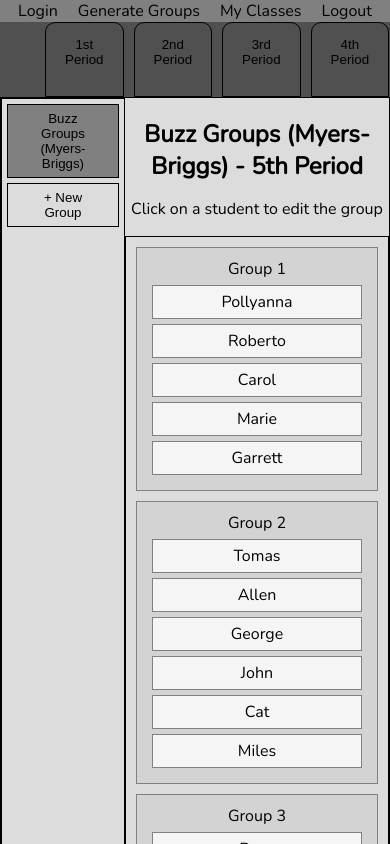
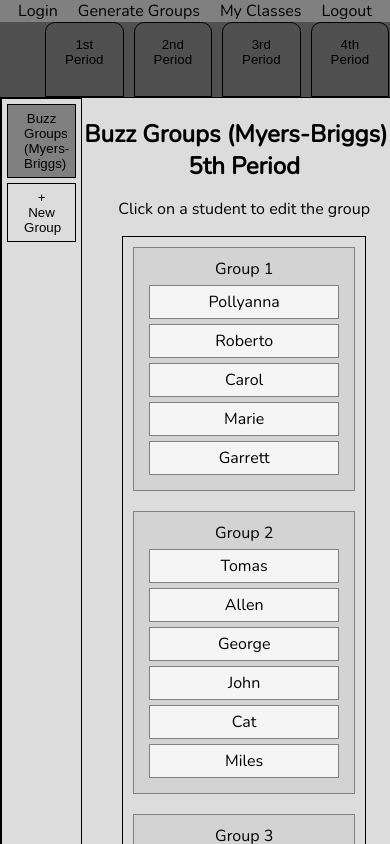
Before and after one commit to rise-erpelding/mixed-local-storage-refactor, a React (Create React App) app: page /my-groups in a window 390 px wide. Shown: the top 844 px of the page. Built offline with nearby package versions, Linux system fonts and the light colour scheme.

Commit message:
mobile-first styling for groups made page

```diff
--- a/src/routes/GroupsMadePage/GroupsMadePage.css
+++ b/src/routes/GroupsMadePage/GroupsMadePage.css
@@ -4,6 +4,13 @@
   flex-direction: column;
   justify-content: center;
   min-height: 100vh;
+}
+
+.groups-made-page__groupings {
+  margin: 0px 40px;
+  display: flex;
+  flex-wrap: wrap;
+  justify-content: center;
 }
 
 .groups-made-page__group {
@@ -60,13 +67,3 @@
   border-style: solid;
   border-color: transparent transparent black transparent;
 }
-
-@media screen and (min-width: 700px) {
-  .groups-made-page__groupings {
-    margin: 0px 40px;
-    display: flex;
-    flex-wrap: wrap;
-    justify-content: center;
-  }
-
-}
```
